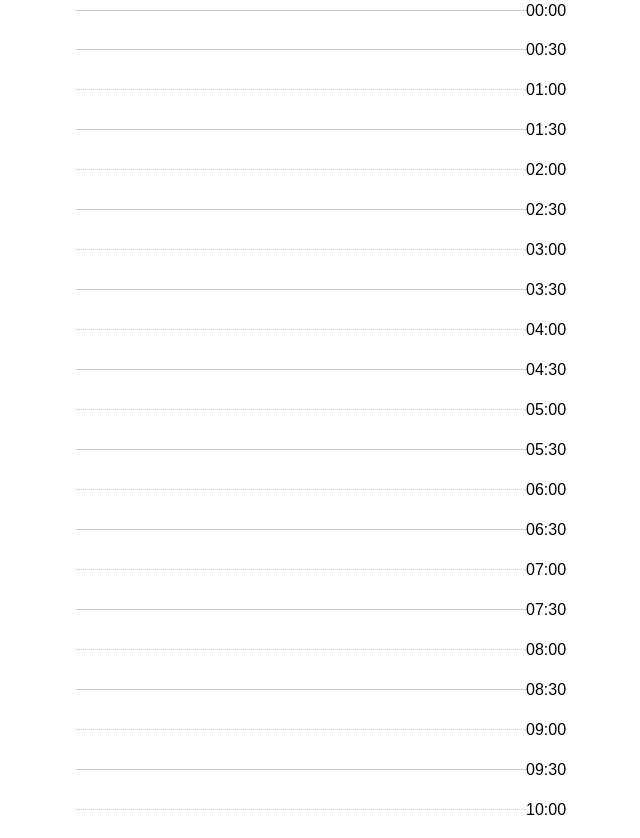
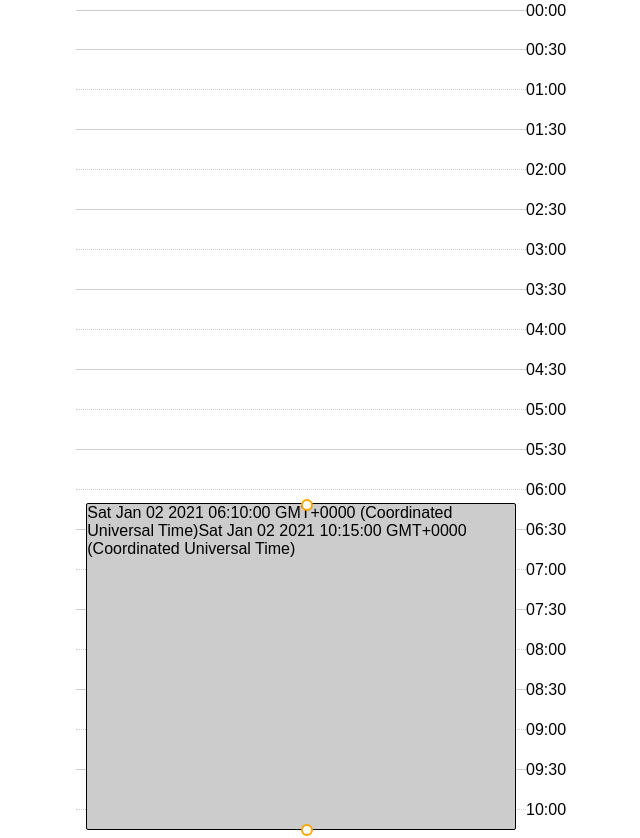
Before and after one commit to StAngerr/4r-daytimeline, a React (Vite) app: page / in a window 1280 px wide. Shown: the top 838 px of the page, without its empty margins (339-979 px from the left). Built offline with nearby package versions, Linux system fonts and the light colour scheme.

Commit message:
Added possible to render in precice period as default and properly handle it during resize

```diff
--- a/src/App.tsx
+++ b/src/App.tsx
@@ -106,6 +106,14 @@ p8_s.setMinutes(0);
 p8_e.setHours(8);
 p8_e.setMinutes(35);
 
+const p9_s = new Date();
+const p9_e = new Date();
+p9_s.setHours(7);
+p9_s.setMinutes(10);
+
+p9_e.setHours(8);
+p9_e.setMinutes(20);
+
 const periods1 = [
     { start: p1_s, end: p1_e },
     { start: p2_s, end: p2_e },
@@ -126,7 +134,6 @@ class RandomClassCp extends Component {
     }
 }
 /*end*/
-/*TODO add inaccurate time periods ? like half hour for 1h interval or 10 minutes or 43*/
 function App() {
     return (
         <div className={'test-container'}>
@@ -135,7 +142,7 @@ function App() {
                 onChange={(data) => console.log(data)}
                 /*defaultSelected={{ start, end }}*/
                 /*defaultSelected={[0, 24]}*/
-                // defaultSelected={['09:00', '09:30']}
+                defaultSelected={['06:10', '10:15']}
                 // businessHours={true}
                 // businessHours={{ start: 22, end: 23 }}
                 date={new Date('2021-01-02T10:00:00')}
@@ -146,17 +153,17 @@ function App() {
                     showTime: true,
                 }}
                 // periods={periods1.map((i, idx) => ({ ...i, id: idx }))}
-                periods={[{ start: p8_s, end: p8_e }]}
-                selectedComponent={RandomClassCp}
-                // selectedComponent={(args) => {
-                //     /*TODO define types for arguments*/
-                //     return (
-                //         <div>
-                //             <span>{args.start}</span>
-                //             <span>{args.end}</span>
-                //         </div>
-                //     );
-                // }}
+                periods={[{ start: p9_s, end: p9_e }]}
+                // selectedComponent={RandomClassCp}
+                selectedComponent={(args) => {
+                    console.log(args);
+                    return (
+                        <div>
+                            <span>{args.selected.start.toString()}</span>
+                            <span>{args.selected.end.toString()}</span>
+                        </div>
+                    );
+                }}
             />
         </div>
     );
--- a/src/Daytimeline/DayTimeline.tsx
+++ b/src/Daytimeline/DayTimeline.tsx
@@ -42,7 +42,7 @@ interface Props {
     date?: Date;
     currentTime?: CurrentTimeSettings;
     timeLabels?: TimeLabelsSettings;
-    selectedComponent?: React.ComponentType;
+    selectedComponent?: React.ComponentType<{ selected: PeriodType }>;
     timeslotHeight?: number;
     className?: string;
     interval?: 30 | 60;
@@ -63,7 +63,7 @@ export const DayTimeline = ({
     timeLabels,
 }: Props) => {
     const [selected, setSelected] = useState<PeriodValues | null>(
-        parseDefaultPeriod(defaultSelected, interval),
+        parseDefaultPeriod(defaultSelected),
     );
     const divContainer = useRef<HTMLDivElement | null>(null);
     const classes = useMemo(
@@ -238,6 +238,7 @@ export const DayTimeline = ({
                     onChange={handlePeriodChange}
                     startEndHours={startEndHours}
                     selectedComponent={selectedComponent}
+                    date={date}
                 />
             )}
             {renderPeriods}
--- a/src/Daytimeline/NewPeriod/NewPeriod.tsx
+++ b/src/Daytimeline/NewPeriod/NewPeriod.tsx
@@ -1,22 +1,29 @@
 import React, { useRef, useEffect, useState, useCallback } from 'react';
 import {
+    roundDownToInterval,
+    roundToInterval,
+    roundUpToInterval,
+    timeValuesToDatePeriod,
     timeValueToBottomPosition,
     timeValueToTopPosition,
 } from '../../utils/period.utils.ts';
 import {
     BusinessHoursPeriod,
     DragDirection,
+    Period,
     PeriodValues,
 } from '../DayTimeline.types.ts';
+import { isMultipleOf } from '../../utils/validation.utils.ts';
 
 interface Props {
     timeslotHeight: number;
     interval: number;
     intervalValue: number;
-    selectedComponent?: React.ComponentType;
+    selectedComponent?: React.ComponentType<{ selected: Period }>;
     startEndHours: BusinessHoursPeriod;
     selected: { start: number; end: number };
     onChange: (newPeriod: PeriodValues) => void;
+    date: Date;
 }
 
 //TODO think if its possible to reuse this compoennt as base for NewPeriod due to repeatable content
@@ -28,6 +35,7 @@ export const NewPeriod = ({
     timeslotHeight: STEP,
     intervalValue,
     selected,
+    date,
 }: Props) => {
     const [placement, setPlacement] = useState({
         top: timeValueToTopPosition(
@@ -71,7 +79,12 @@ export const NewPeriod = ({
                     //divElement.style.top = currentTop - STEP + 'px';
                     onChange({
                         ...selected,
-                        start: selected.start - intervalValue,
+                        start: isMultipleOf(selected.start, intervalValue)
+                            ? selected.start - intervalValue
+                            : roundDownToInterval(
+                                  selected.start,
+                                  intervalValue,
+                              ),
                     });
                 }
                 // upper part drag to bottom
@@ -83,7 +96,9 @@ export const NewPeriod = ({
                     //divElement.style.top = currentTop + STEP + 'px';
                     onChange({
                         ...selected,
-                        start: selected.start + intervalValue,
+                        start: isMultipleOf(selected.start, intervalValue)
+                            ? selected.start + intervalValue
+                            : roundUpToInterval(selected.start, intervalValue),
                     });
                 }
             } else if (moveState.current!.side === 'bottom') {
@@ -100,7 +115,9 @@ export const NewPeriod = ({
                     //divElement.style.bottom = currentBottom - STEP + 'px';
                     onChange({
                         ...selected,
-                        end: selected.end + intervalValue,
+                        end: isMultipleOf(selected.end, intervalValue)
+                            ? selected.end + intervalValue
+                            : roundUpToInterval(selected.end, intervalValue),
                     });
                 }
                 // bottom part drag to top
@@ -112,7 +129,9 @@ export const NewPeriod = ({
                     //divElement.style.bottom = currentBottom + STEP + 'px';
                     onChange({
                         ...selected,
-                        end: selected.end - intervalValue,
+                        end: isMultipleOf(selected.end, intervalValue)
+                            ? selected.end - intervalValue
+                            : roundDownToInterval(selected.end, intervalValue),
                     });
                 }
             }
@@ -187,7 +206,11 @@ export const NewPeriod = ({
                     onMouseUp={stopResize}
                     onMouseDown={() => startResize('top')}
                 ></div>
-                {SelectedComp && <SelectedComp selected={selected} />}
+                {SelectedComp && (
+                    <SelectedComp
+                        selected={timeValuesToDatePeriod(selected, date)}
+                    />
+                )}
                 <div
                     className={'resize-bottom'}
                     onMouseUp={stopResize}
--- a/src/utils/period.utils.ts
+++ b/src/utils/period.utils.ts
@@ -29,12 +29,22 @@ export const timeValueToBottomPosition = (
     val: number,
     itemHeight: number,
     interval: number,
-    // 24 hours - end value TODO added +1 itemHeight to not include period for example if period 9 -9.5 it should take exactyly one timeslot
 ) => `${val * (60 / interval) * itemHeight}px`;
 
 export const roundToInterval = (value: number, interval: number): number => {
     const factor = 60 / interval;
     return Math.round(value * factor) / factor;
+};
+
+export const roundDownToInterval = (
+    value: number,
+    interval: number,
+): number => {
+    return Math.floor(value / interval) * interval;
+};
+
+export const roundUpToInterval = (value: number, interval: number): number => {
+    return Math.ceil(value / interval) * interval;
 };
 
 export const timeValueToTimeUnits = (val: number): [number, number] => {
@@ -47,41 +57,34 @@ export const parseMinutesAndToTimeValue = (min: string, interval: number) => {
     return roundToInterval(minutesToTimeValue(parseInt(min)), interval);
 };
 
-export const timeStringToTimeValue = (time: string, interval: number) => {
+export const timeStringToTimeValue = (time: string) => {
     const [hour, minute] = time.split(':');
-    return parseInt(hour) + parseMinutesAndToTimeValue(minute, interval);
+    return parseInt(hour) + minutesToTimeValue(parseInt(minute));
 };
 
 export const parseDefaultPeriod = (
     defaultSelected: Period | [number, number] | [string, string] | undefined,
-    interval: number,
 ): PeriodValues | null => {
     if (!defaultSelected) return null;
 
     if (Array.isArray(defaultSelected)) {
         if (isValidNumberTuple(defaultSelected))
             return {
-                start: roundToInterval(defaultSelected[0], interval),
-                end: roundToInterval(defaultSelected[1], interval),
+                start: defaultSelected[0],
+                end: defaultSelected[1],
             };
         else if (isValidStringTuple(defaultSelected)) {
             return {
-                start: timeStringToTimeValue(defaultSelected[0], interval),
-                end: timeStringToTimeValue(defaultSelected[1], interval),
+                start: timeStringToTimeValue(defaultSelected[0]),
+                end: timeStringToTimeValue(defaultSelected[1]),
             };
         }
     }
-    //TODO check if needed to round to in terval
+
     if ('start' in defaultSelected && 'end' in defaultSelected)
         return {
-            start: roundToInterval(
-                periodToTimelineValues(defaultSelected.start),
-                interval,
-            ),
-            end: roundToInterval(
-                periodToTimelineValues(defaultSelected.end),
-                interval,
-            ),
+            start: periodToTimelineValues(defaultSelected.start),
+            end: periodToTimelineValues(defaultSelected.end),
         };
     return null;
 };
--- a/src/utils/validation.utils.ts
+++ b/src/utils/validation.utils.ts
@@ -25,3 +25,7 @@ export const isValidStringTuple = (
 
     return isStrings && isValidTimeString(start) && isValidTimeString(end);
 };
+
+export const isMultipleOf = (value: number, divisor: number) => {
+    return value % divisor === 0;
+};
```
